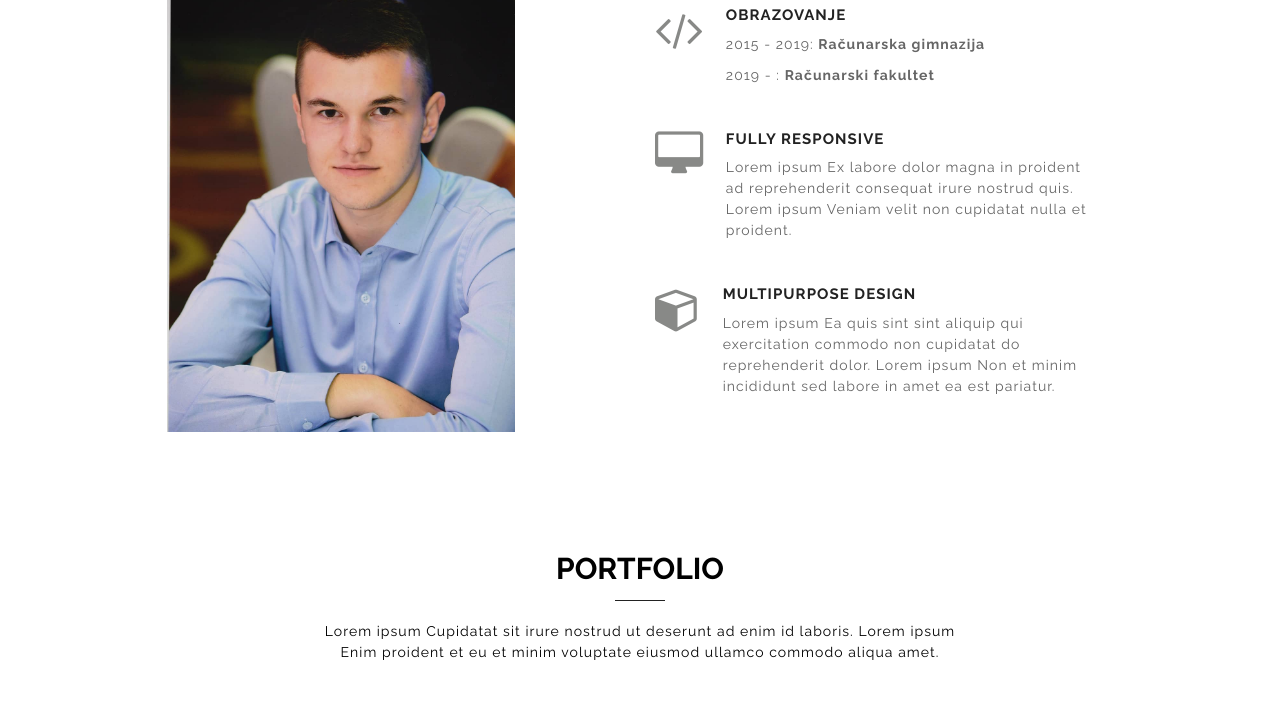
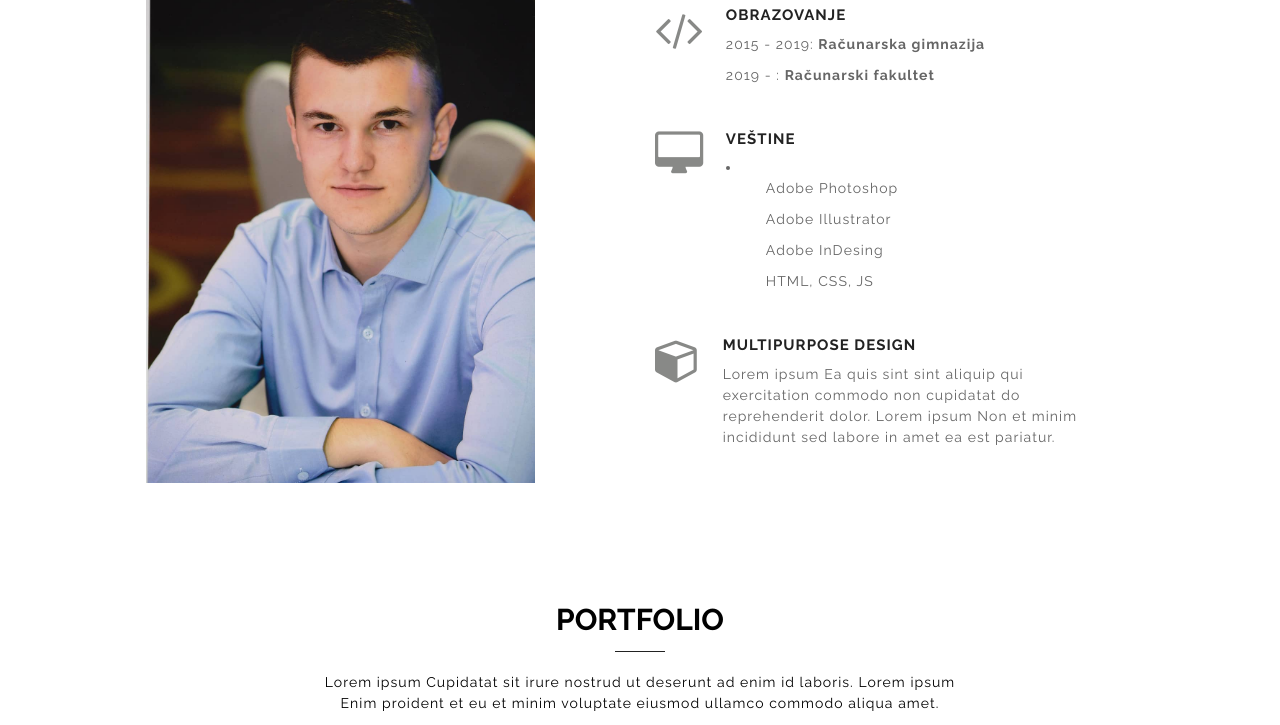
Before and after one commit to danijelmaksimovic/Danijel-Portfolio, a plain HTML site: page index.html in a window 1280 px wide. Shown: the part 1060-1785 px from the top of the page. Drawn offline with Linux system fonts and the light colour scheme; some packages are replaced by stand-ins of ours; files whose address does not match are found by name.

Commit message:
dodavane

```diff
--- a/index.html
+++ b/index.html
@@ -191,8 +191,13 @@
               <div class="about-content left animated" data-animate="fadeInLeft">
                 <div class="about-icon"><i class="fa fa-desktop"></i></div>
                 <div class="about-detail">
-                  <h4>Fully Responsive</h4>
-                  <p>Lorem ipsum Ex labore dolor magna in proident ad reprehenderit consequat irure nostrud quis. Lorem ipsum Veniam velit non cupidatat nulla et proident.</p>
+                  <h4>Veštine</h4>
+                  <li>
+                    <ul>Adobe Photoshop</ul>
+                    <ul>Adobe Illustrator</ul>
+                    <ul>Adobe InDesing</ul>
+                    <ul>HTML, CSS, JS</ul>
+                  </li>
                 </div>
               </div>
 
```
